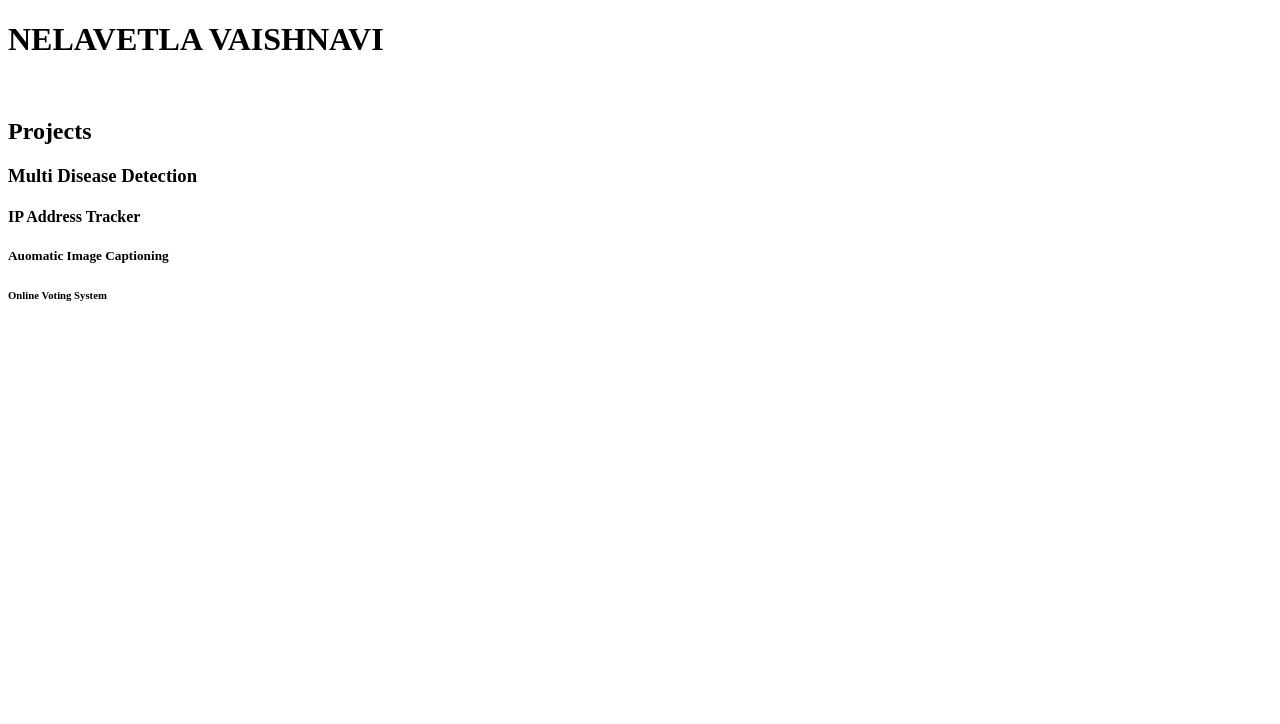
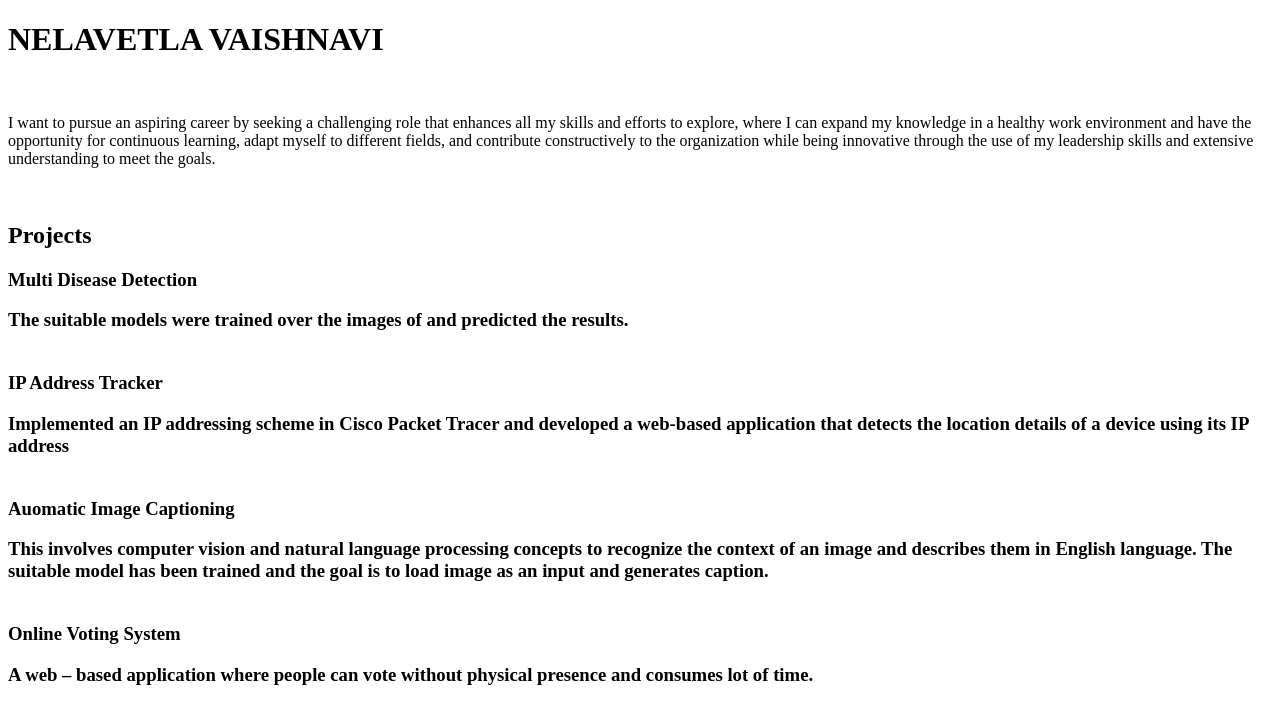
Before and after one commit to 2010030537-Vaishnavi/2010030537-Vaishnavi.github.io, a plain HTML site: page index.html in a window 1280 px wide. Drawn offline with Linux system fonts and the light colour scheme.

Commit message:
Update index.html

```diff
--- a/index.html
+++ b/index.html
@@ -8,10 +8,22 @@
   <body>
     <h1> NELAVETLA VAISHNAVI </h1>
     <br>
+    <p> I want to pursue an aspiring career by seeking a challenging role that enhances all my skills and efforts to
+explore, where I can expand my knowledge in a healthy work environment and have the opportunity for
+continuous learning, adapt myself to different fields, and contribute constructively to the organization while
+being innovative through the use of my leadership skills and extensive understanding to meet the goals.
+    </p> <br>
     <h2> Projects </h2>
-    <h3> Multi Disease Detection </h3>
-    <h4> IP Address Tracker </h4>
-    <h5> Auomatic Image Captioning </h5>
-    <h6> Online Voting System </h6>
+    <h3> Multi Disease Detection <br>
+      <p> The suitable models were trained over the images of and predicted the results.
+      </p> <br>
+     IP Address Tracker <br>
+      <p> Implemented an IP addressing scheme in Cisco Packet Tracer and developed a web-based application
+        that detects the location details of a device using its IP address </p> <br>
+    Auomatic Image Captioning <br>
+      <p> This involves computer vision and natural language processing concepts to recognize the context of an
+image and describes them in English language. The suitable model has been trained and the goal is to load image as an input and generates caption. </p> <br>
+    Online Voting System <br>
+      <p> A web – based application where people can vote without physical presence and consumes lot of time. </p>
   </body>
 </html>
```
